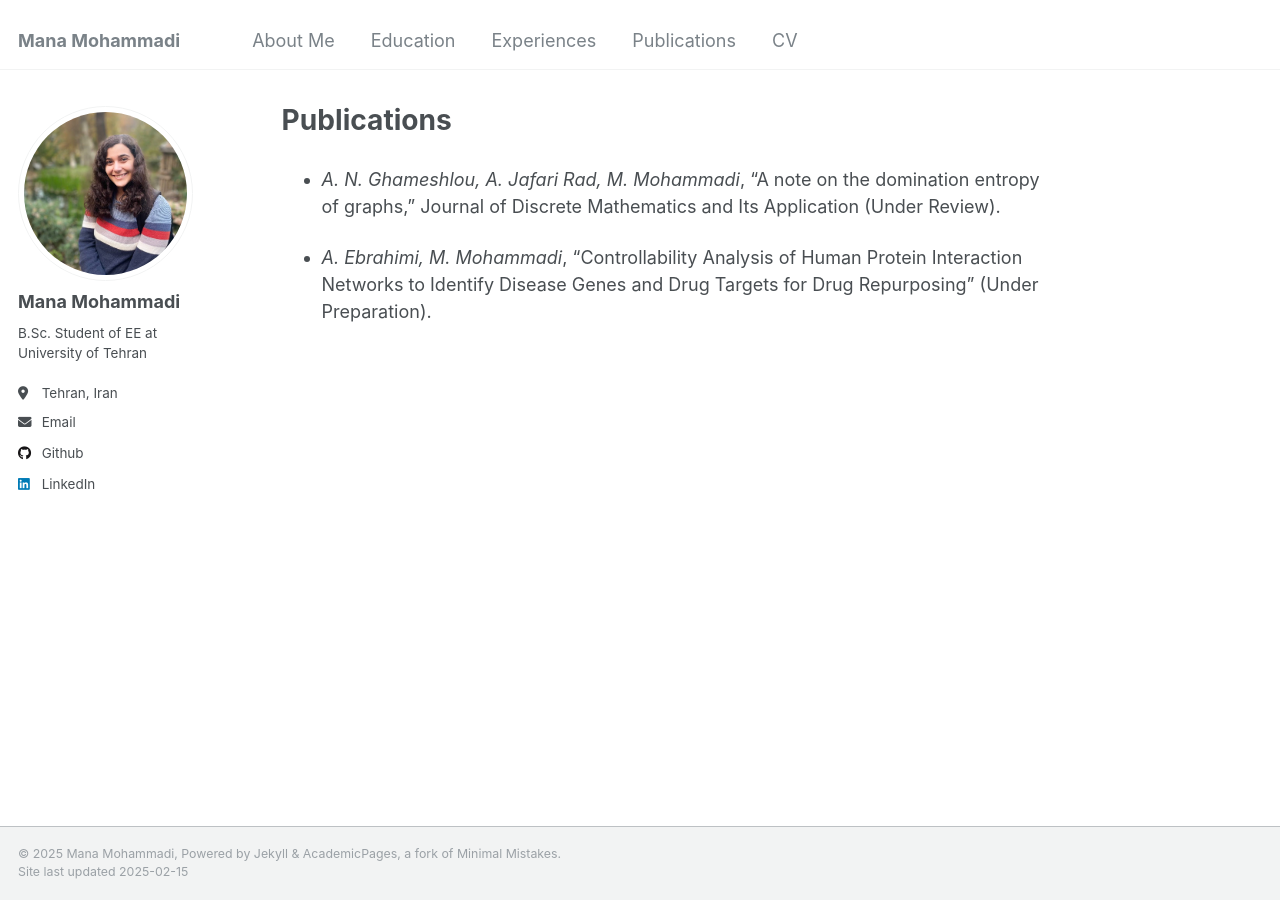
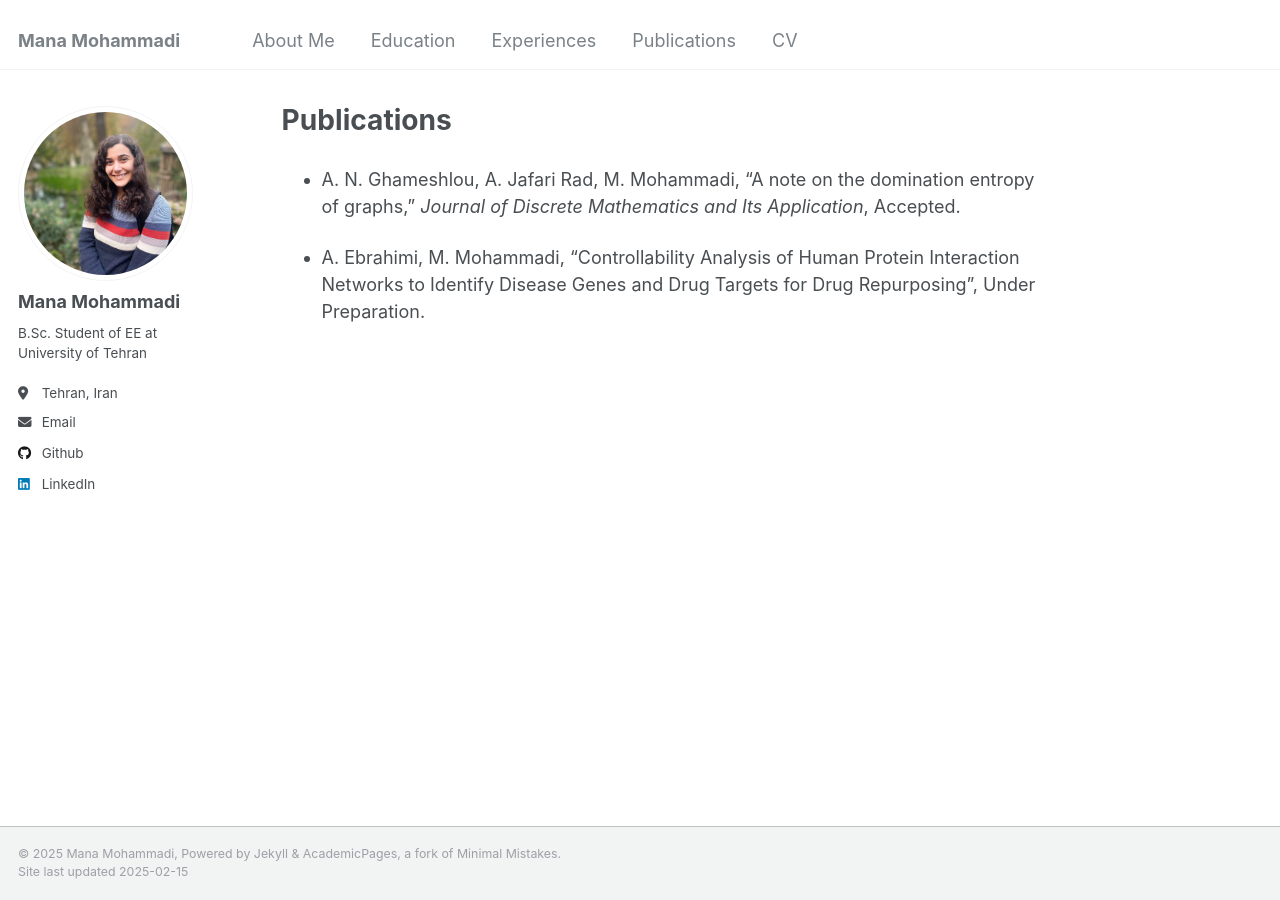
Before and after one commit to manamoha/manamoha.github.io, a Jekyll site: the page built from _pages/publications.md, in a window 1280 px wide. Built offline with Jekyll 4.4.1, drawn with Linux system fonts in a browser that asks for light colours.

Commit message:
modified:   _pages/publications.md

```diff
--- a/_pages/publications.md
+++ b/_pages/publications.md
@@ -7,6 +7,6 @@
   # - /about.html
 ---
 
-- *A. N. Ghameshlou, A. Jafari Rad, M. Mohammadi*, “A note on the domination entropy of graphs,” Journal of Discrete Mathematics and Its Application (Under Review).
+- A. N. Ghameshlou, A. Jafari Rad, M. Mohammadi, “A note on the domination entropy of graphs,” *Journal of Discrete Mathematics and Its Application*, Accepted.
 
-- *A. Ebrahimi, M. Mohammadi*, “Controllability Analysis of Human Protein Interaction Networks to Identify Disease Genes and Drug Targets for Drug Repurposing” (Under Preparation).
+- A. Ebrahimi, M. Mohammadi, “Controllability Analysis of Human Protein Interaction Networks to Identify Disease Genes and Drug Targets for Drug Repurposing”, Under Preparation.
```
